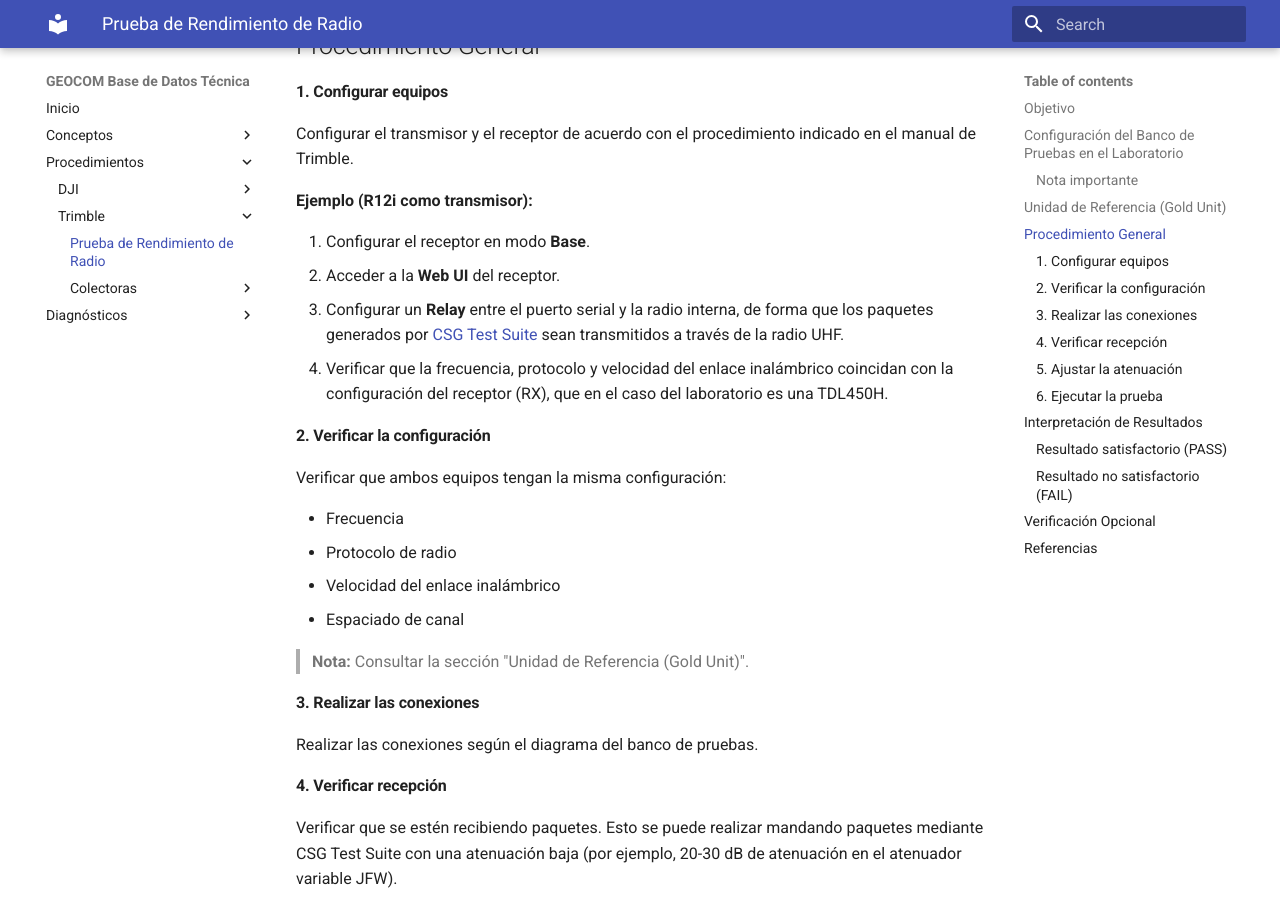
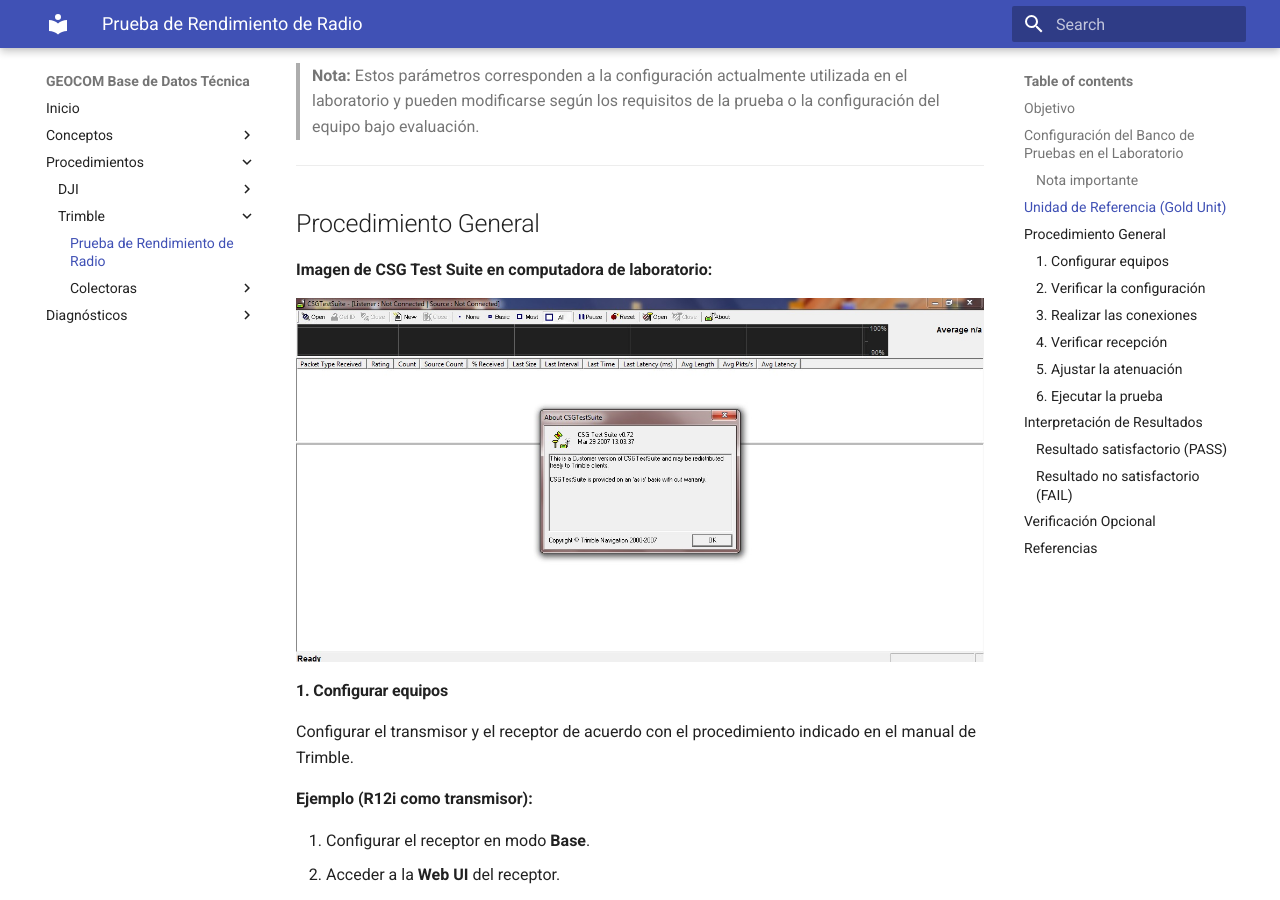
Before and after one commit to schweineorgel/geocom-kb, an MkDocs documentation site: the page built from docs/procedimientos/trimble/radio-thru-test.md, in a window 1280 px wide and 900 px high, scrolled down 2882 px. Built offline with MkDocs 1.6.1 and Material for MkDocs 9.7.7, drawn with Linux system fonts in a browser that asks for light colours.

Commit message:
radio thru test article update

```diff
--- a/docs/procedimientos/trimble/radio-thru-test.md
+++ b/docs/procedimientos/trimble/radio-thru-test.md
@@ -2,7 +2,7 @@
 
 **Implementación del laboratorio:**
 
-![Banco de Pruebas en Físico](../../assets/radio-thru-test/thru-setup.png){ .center-img }
+![Banco de Pruebas en Físico](../../assets/radio-thru-test/thru-setup.jpeg){ .center-img }
 
 ## Objetivo
 
@@ -66,6 +66,10 @@
 ---
 
 ## Procedimiento General
+
+**Imagen de CSG Test Suite en computadora de laboratorio:**
+
+![CSG Test Suite Windows 7](../../assets/radio-thru-test/csgtestsuite_win7.jpeg){ .center-img }
 
 #### 1. Configurar equipos
 Configurar el transmisor y el receptor de acuerdo con el procedimiento indicado en el manual de Trimble.
```
Also changed, not shown: docs/assets/radio-thru-test/csgtestsuite_win7.jpeg (added), docs/assets/radio-thru-test/thru-setup.jpeg (added), 1 other file.
